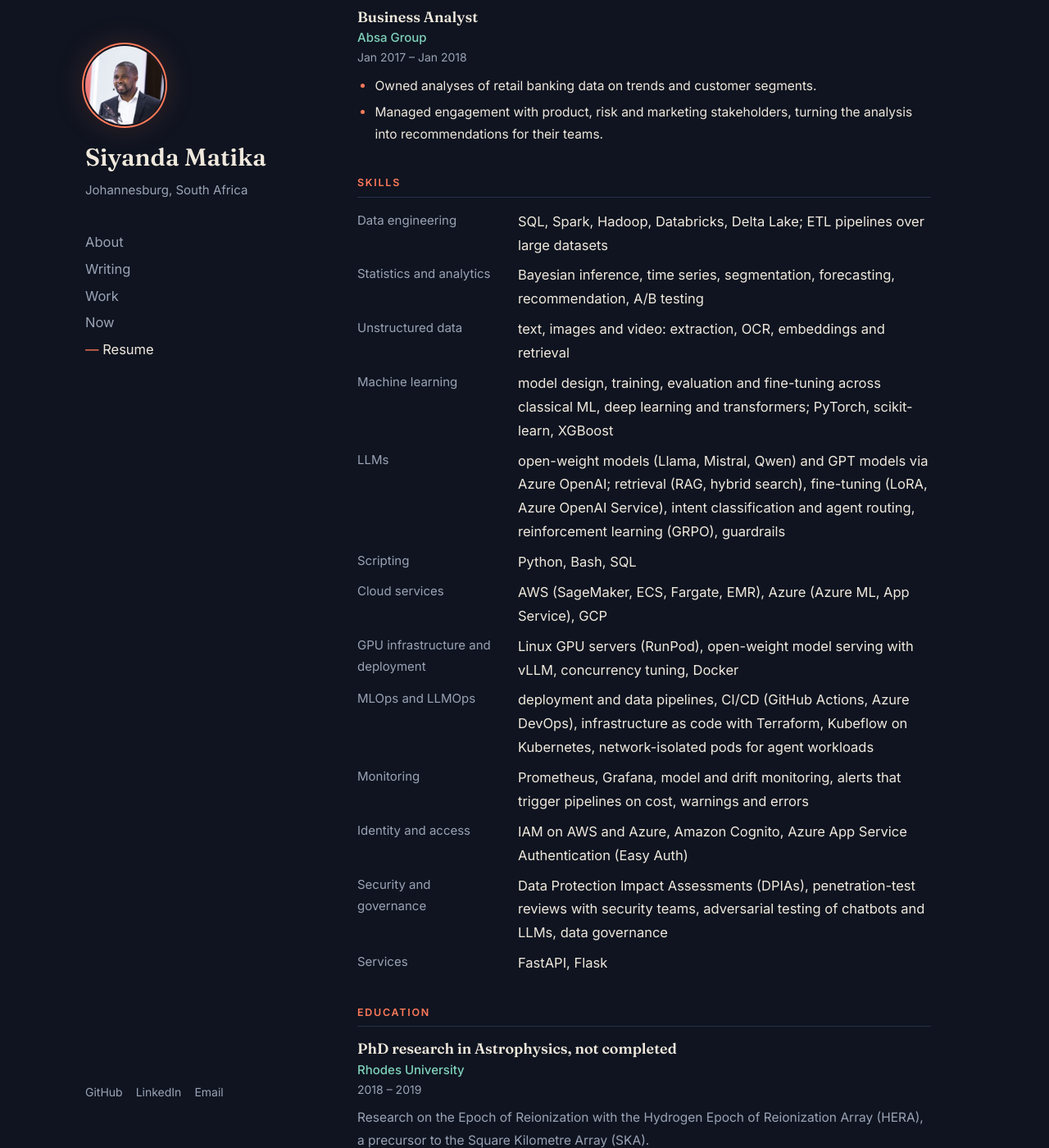
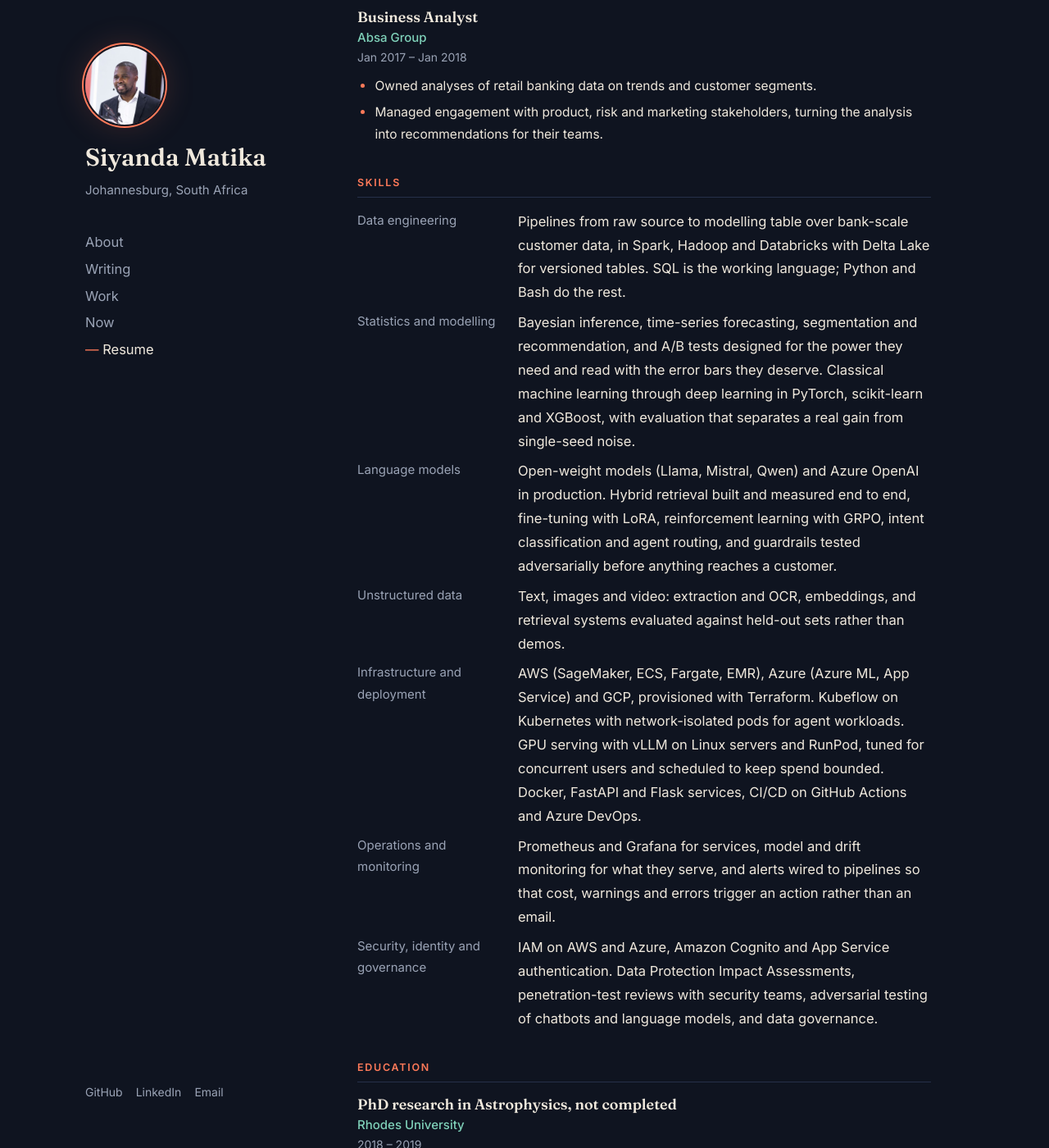
Before and after one commit to matikasiyanda/matikasiyanda.github.io, a Jekyll site: the page built from _pages/resume.md, in a window 1280 px wide and 1400 px high, scrolled down 2053 px. Shown: the whole window at 82% size. Built offline with Jekyll 4.4.1, drawn with Linux system fonts in a browser that asks for light colours.

Commit message:
Resume: skills as substance, not lists

```diff
--- a/_pages/resume.md
+++ b/_pages/resume.md
@@ -109,19 +109,13 @@ Kilometre Array (SKA), as part of international science collaborations.
 ## Skills
 
 <dl class="cv-skills">
-  <dt>Data engineering</dt><dd>SQL, Spark, Hadoop, Databricks, Delta Lake; ETL pipelines over large datasets</dd>
-  <dt>Statistics and analytics</dt><dd>Bayesian inference, time series, segmentation, forecasting, recommendation, A/B testing</dd>
-  <dt>Unstructured data</dt><dd>text, images and video: extraction, OCR, embeddings and retrieval</dd>
-  <dt>Machine learning</dt><dd>model design, training, evaluation and fine-tuning across classical ML, deep learning and transformers; PyTorch, scikit-learn, XGBoost</dd>
-  <dt>LLMs</dt><dd>open-weight models (Llama, Mistral, Qwen) and GPT models via Azure OpenAI; retrieval (RAG, hybrid search), fine-tuning (LoRA, Azure OpenAI Service), intent classification and agent routing, reinforcement learning (GRPO), guardrails</dd>
-  <dt>Scripting</dt><dd>Python, Bash, SQL</dd>
-  <dt>Cloud services</dt><dd>AWS (SageMaker, ECS, Fargate, EMR), Azure (Azure ML, App Service), GCP</dd>
-  <dt>GPU infrastructure and deployment</dt><dd>Linux GPU servers (RunPod), open-weight model serving with vLLM, concurrency tuning, Docker</dd>
-  <dt>MLOps and LLMOps</dt><dd>deployment and data pipelines, CI/CD (GitHub Actions, Azure DevOps), infrastructure as code with Terraform, Kubeflow on Kubernetes, network-isolated pods for agent workloads</dd>
-  <dt>Monitoring</dt><dd>Prometheus, Grafana, model and drift monitoring, alerts that trigger pipelines on cost, warnings and errors</dd>
-  <dt>Identity and access</dt><dd>IAM on AWS and Azure, Amazon Cognito, Azure App Service Authentication (Easy Auth)</dd>
-  <dt>Security and governance</dt><dd>Data Protection Impact Assessments (DPIAs), penetration-test reviews with security teams, adversarial testing of chatbots and LLMs, data governance</dd>
-  <dt>Services</dt><dd>FastAPI, Flask</dd>
+  <dt>Data engineering</dt><dd>Pipelines from raw source to modelling table over bank-scale customer data, in Spark, Hadoop and Databricks with Delta Lake for versioned tables. SQL is the working language; Python and Bash do the rest.</dd>
+  <dt>Statistics and modelling</dt><dd>Bayesian inference, time-series forecasting, segmentation and recommendation, and A/B tests designed for the power they need and read with the error bars they deserve. Classical machine learning through deep learning in PyTorch, scikit-learn and XGBoost, with evaluation that separates a real gain from single-seed noise.</dd>
+  <dt>Language models</dt><dd>Open-weight models (Llama, Mistral, Qwen) and Azure OpenAI in production. Hybrid retrieval built and measured end to end, fine-tuning with LoRA, reinforcement learning with GRPO, intent classification and agent routing, and guardrails tested adversarially before anything reaches a customer.</dd>
+  <dt>Unstructured data</dt><dd>Text, images and video: extraction and OCR, embeddings, and retrieval systems evaluated against held-out sets rather than demos.</dd>
+  <dt>Infrastructure and deployment</dt><dd>AWS (SageMaker, ECS, Fargate, EMR), Azure (Azure ML, App Service) and GCP, provisioned with Terraform. Kubeflow on Kubernetes with network-isolated pods for agent workloads. GPU serving with vLLM on Linux servers and RunPod, tuned for concurrent users and scheduled to keep spend bounded. Docker, FastAPI and Flask services, CI/CD on GitHub Actions and Azure DevOps.</dd>
+  <dt>Operations and monitoring</dt><dd>Prometheus and Grafana for services, model and drift monitoring for what they serve, and alerts wired to pipelines so that cost, warnings and errors trigger an action rather than an email.</dd>
+  <dt>Security, identity and governance</dt><dd>IAM on AWS and Azure, Amazon Cognito and App Service authentication. Data Protection Impact Assessments, penetration-test reviews with security teams, adversarial testing of chatbots and language models, and data governance.</dd>
 </dl>
 
 ## Education
```
Also changed, not shown: 1 other file.
